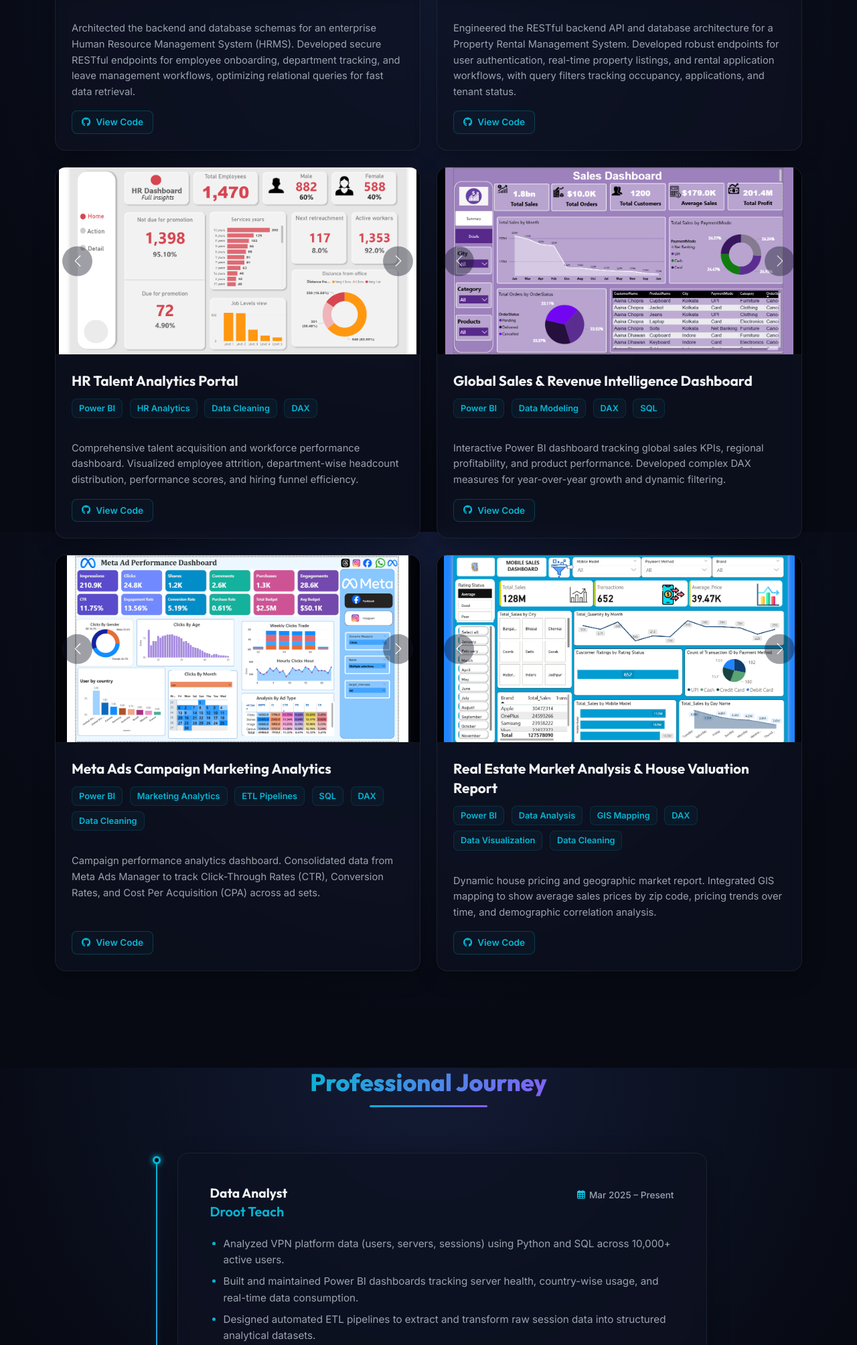
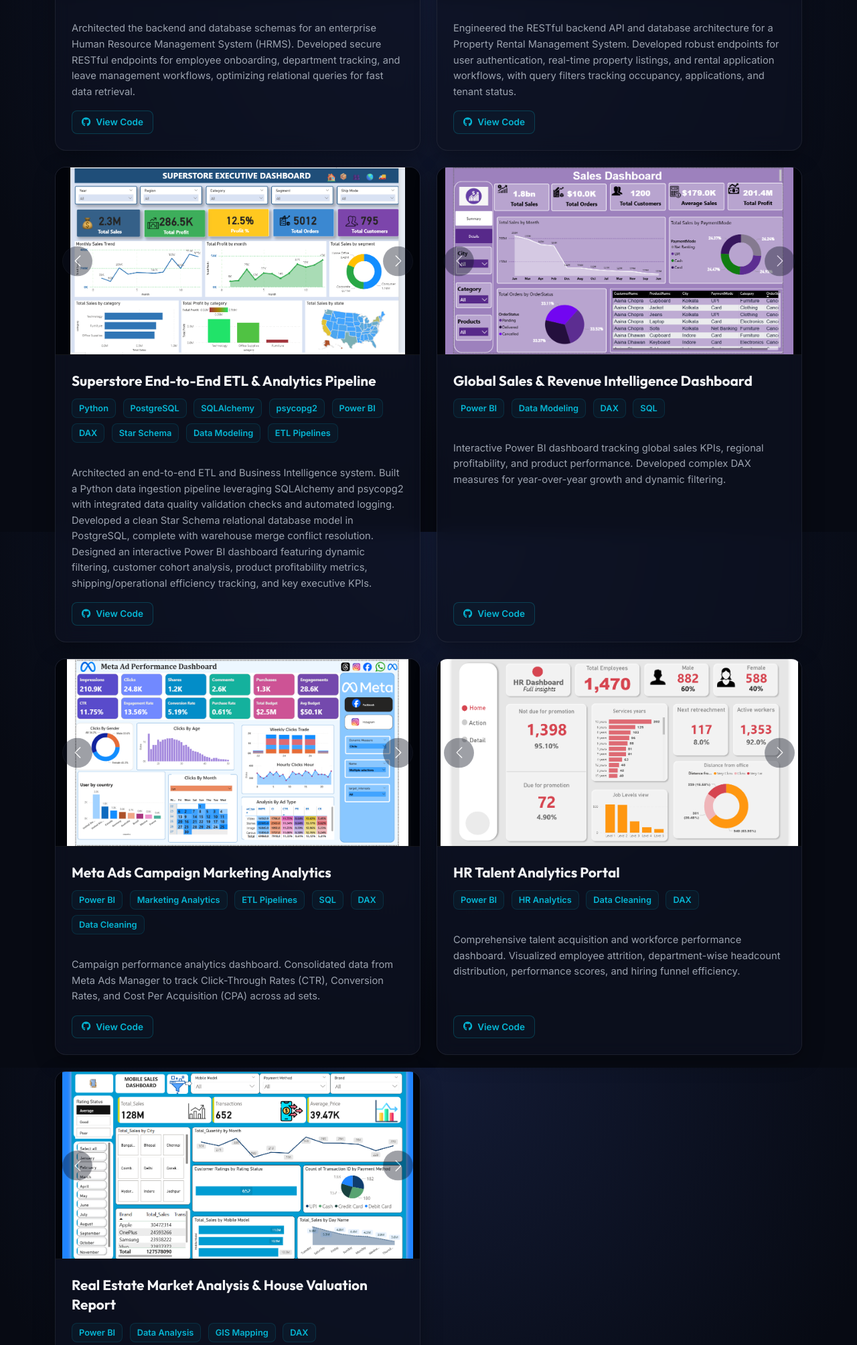
Before and after one commit to niikitaassingh/Portfolio, a FastAPI app: page / in a window 1280 px wide. Shown: the part 2406-4414 px from the top of the page at 67% size. Run offline with FastAPI, Linux system fonts and the light colour scheme; some libraries are stand-ins or nearby versions.

Commit message:
SuperStore Project

```diff
--- a/main.py
+++ b/main.py
@@ -83,11 +83,11 @@ projects = [
         "category": "backend"
     },
     {
-        "title": "HR Talent Analytics Portal",
-        "tech": ["Power BI", "HR Analytics", "Data Cleaning", "DAX"],
-        "description": "Comprehensive talent acquisition and workforce performance dashboard. Visualized employee attrition, department-wise headcount distribution, performance scores, and hiring funnel efficiency.",
-        "images": ["hr_dashboard_1.png", "hr_dashboard_2.png", "hr_dashboard_3.png", "hr_dashboard_4.png"],
-        "github": "https://github.com/niikitaassingh/HR-Talent-Analytics-Portal.git",
+        "title": "Superstore End-to-End ETL & Analytics Pipeline",
+        "tech": ["Python", "PostgreSQL", "SQLAlchemy", "psycopg2", "Power BI", "DAX", "Star Schema", "Data Modeling", "ETL Pipelines"],
+        "description": "Architected an end-to-end ETL and Business Intelligence system. Built a Python data ingestion pipeline leveraging SQLAlchemy and psycopg2 with integrated data quality validation checks and automated logging. Developed a clean Star Schema relational database model in PostgreSQL, complete with warehouse merge conflict resolution. Designed an interactive Power BI dashboard featuring dynamic filtering, customer cohort analysis, product profitability metrics, shipping/operational efficiency tracking, and key executive KPIs.",
+        "images": ["Executive_img.png", "CUSTOMER ANALYTICS.png", "PRODUCT ANALYTICS.png", "REGIONAL PERFORMANCE.png", "SHIPPING & OPERATIONS.png", "Filters.png"],
+        "github": "https://github.com/niikitaassingh/Superstore-Analytics-Pipeline.git",
         "category": "powerbi"
     },
     {
@@ -104,6 +104,14 @@ projects = [
         "description": "Campaign performance analytics dashboard. Consolidated data from Meta Ads Manager to track Click-Through Rates (CTR), Conversion Rates, and Cost Per Acquisition (CPA) across ad sets.",
         "images": ["meta_dashboard_1.png", "meta_dashboard_2.png", "meta_dashboard_3.png"],
         "github": "https://github.com/niikitaassingh/Meta-Ads-Campaign-Marketing-Analytics.git",
+        "category": "powerbi"
+    },
+    {
+        "title": "HR Talent Analytics Portal",
+        "tech": ["Power BI", "HR Analytics", "Data Cleaning", "DAX"],
+        "description": "Comprehensive talent acquisition and workforce performance dashboard. Visualized employee attrition, department-wise headcount distribution, performance scores, and hiring funnel efficiency.",
+        "images": ["hr_dashboard_1.png", "hr_dashboard_2.png", "hr_dashboard_3.png", "hr_dashboard_4.png"],
+        "github": "https://github.com/niikitaassingh/HR-Talent-Analytics-Portal.git",
         "category": "powerbi"
     },
     {
```
Also changed, not shown: static/css/style.css (+19 -2 lines), PowerBi_Imgs/PowerBi_Imgs/Super_Store_Dashboard/CUSTOMER ANALYTICS.png (added), PowerBi_Imgs/PowerBi_Imgs/Super_Store_Dashboard/Executive_img.png (added), PowerBi_Imgs/PowerBi_Imgs/Super_Store_Dashboard/Filters.png (added), PowerBi_Imgs/PowerBi_Imgs/Super_Store_Dashboard/PRODUCT ANALYTICS.png (added), PowerBi_Imgs/PowerBi_Imgs/Super_Store_Dashboard/REGIONAL PERFORMANCE.png (added), PowerBi_Imgs/PowerBi_Imgs/Super_Store_Dashboard/SHIPPING & OPERATIONS.png (added), static/images/CUSTOMER ANALYTICS.png (added), static/images/Executive_img.png (added), static/images/Filters.png (added), static/images/PRODUCT ANALYTICS.png (added), static/images/REGIONAL PERFORMANCE.png (added), static/images/SHIPPING & OPERATIONS.png (added), 1 other file.
